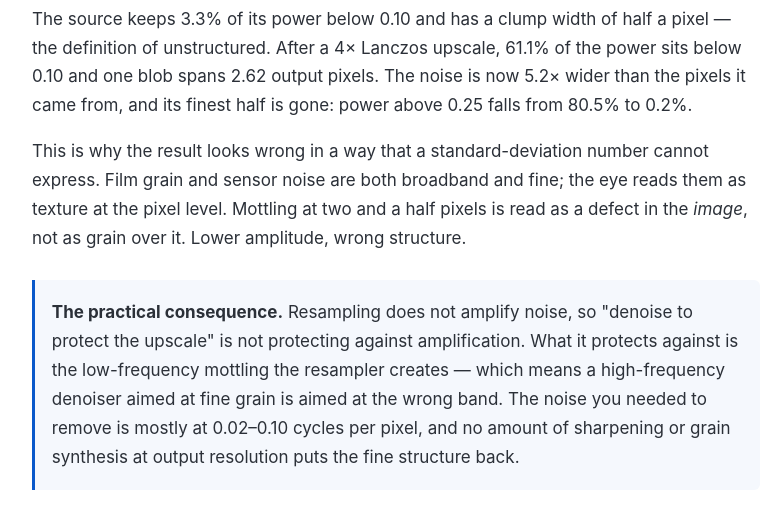
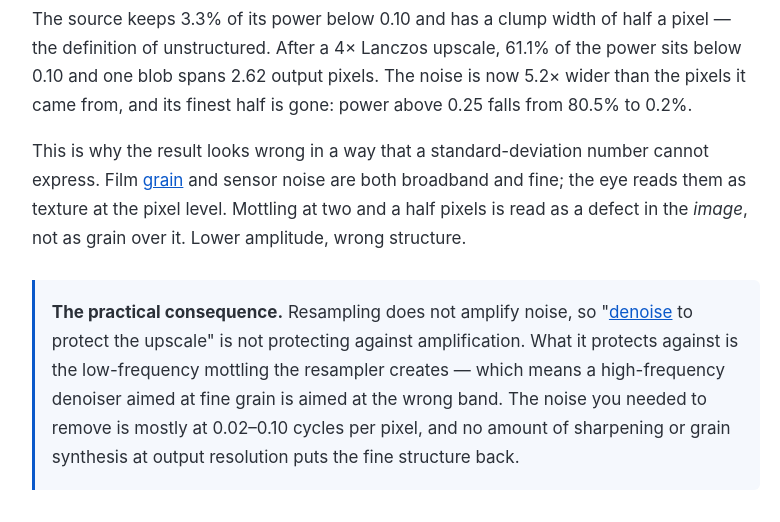
Before and after one commit to celticgemini001/upgolab-noise-and-grain-upscaling, a plain HTML site: page index.html in a window 1280 px wide. Shown: the part 2760-3282 px from the top of the page, without its empty margins (244-1024 px from the left). Drawn offline with Linux system fonts and the light colour scheme.

Commit message:
Add in-body contextual links, hoist body <style> to <head>, fix <footer> nesting in <article>

```diff
--- a/index.html
+++ b/index.html
@@ -162,12 +162,12 @@ a clump width of half a pixel — the definition of unstructured. After a 4× La
 gone: power above 0.25 falls from 80.5% to 0.2%.</p>
 
 <p>This is why the result looks wrong in a way that a standard-deviation number cannot express.
-Film grain and sensor noise are both broadband and fine; the eye reads them as texture at the pixel
+Film <a href="https://celticgemini001.github.io/upgolab-bit-depth-banding/">grain</a> and sensor noise are both broadband and fine; the eye reads them as texture at the pixel
 level. Mottling at two and a half pixels is read as a defect in the <em>image</em>, not as grain
 over it. Lower amplitude, wrong structure.</p>
 
 <div class="callout">
-<p><strong>The practical consequence.</strong> Resampling does not amplify noise, so "denoise to
+<p><strong>The practical consequence.</strong> Resampling does not amplify noise, so "<a href="https://celticgemini001.github.io/upgolab-old-footage-restoration/">denoise</a> to
 protect the upscale" is not protecting against amplification. What it protects against is the
 low-frequency mottling the resampler creates — which means a high-frequency denoiser aimed at fine
 grain is aimed at the wrong band. The noise you needed to remove is mostly at 0.02–0.10 cycles per
@@ -398,7 +398,6 @@ the answer is a closed form. An upscale does not make noise louder. It makes it
 harder to mistake for texture, and the standard remedy for that is applied in the wrong band.</p>
 
 </article>
-
 <footer>
 <p>Published by <a href="https://upgolab.com">UpgoLAB</a> — AI photo and short-video upscaling in
 the browser. Measured with numpy 1.26.4 and Pillow 12.2.0 on four content-hashed source images at
```
